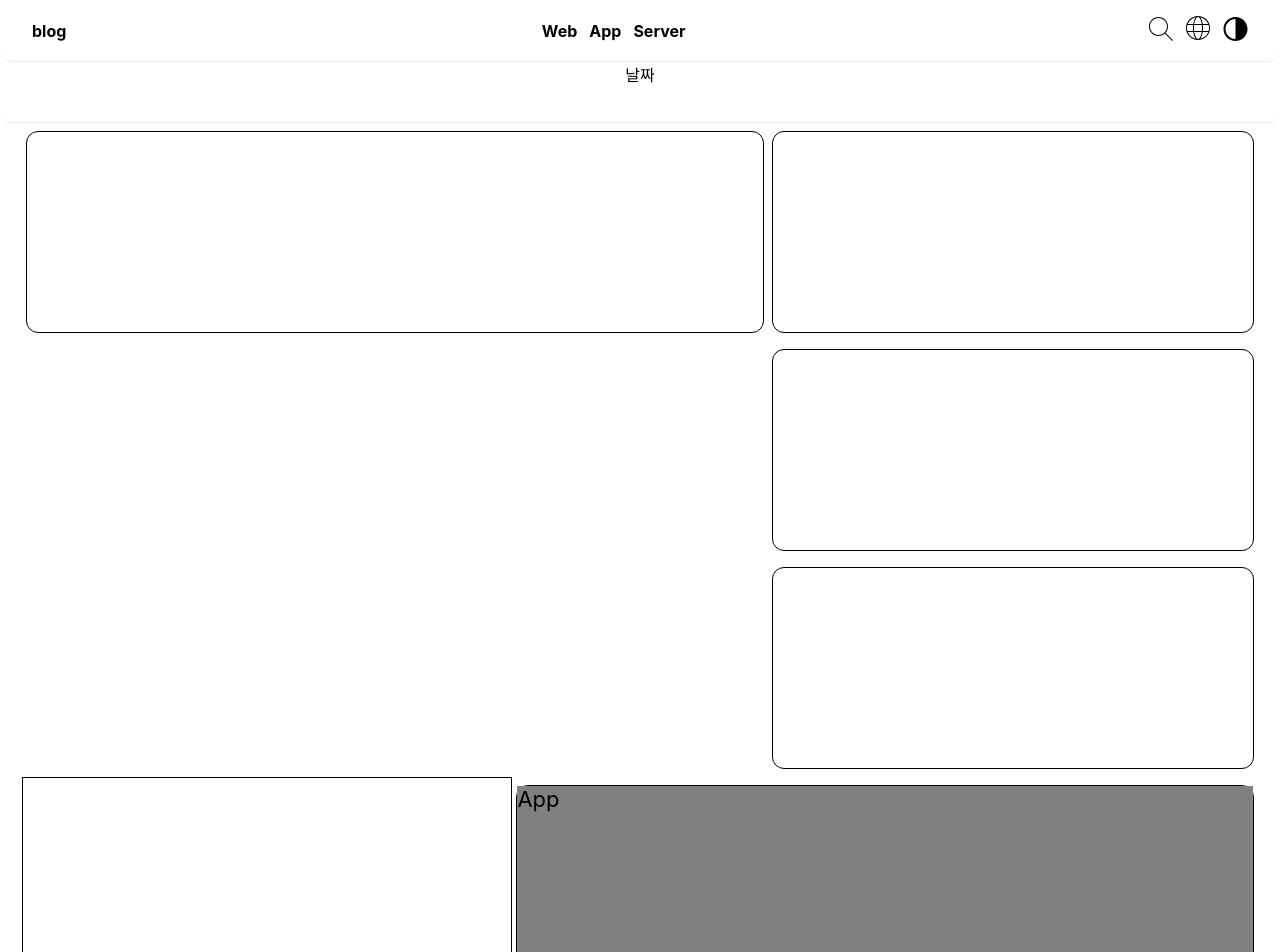
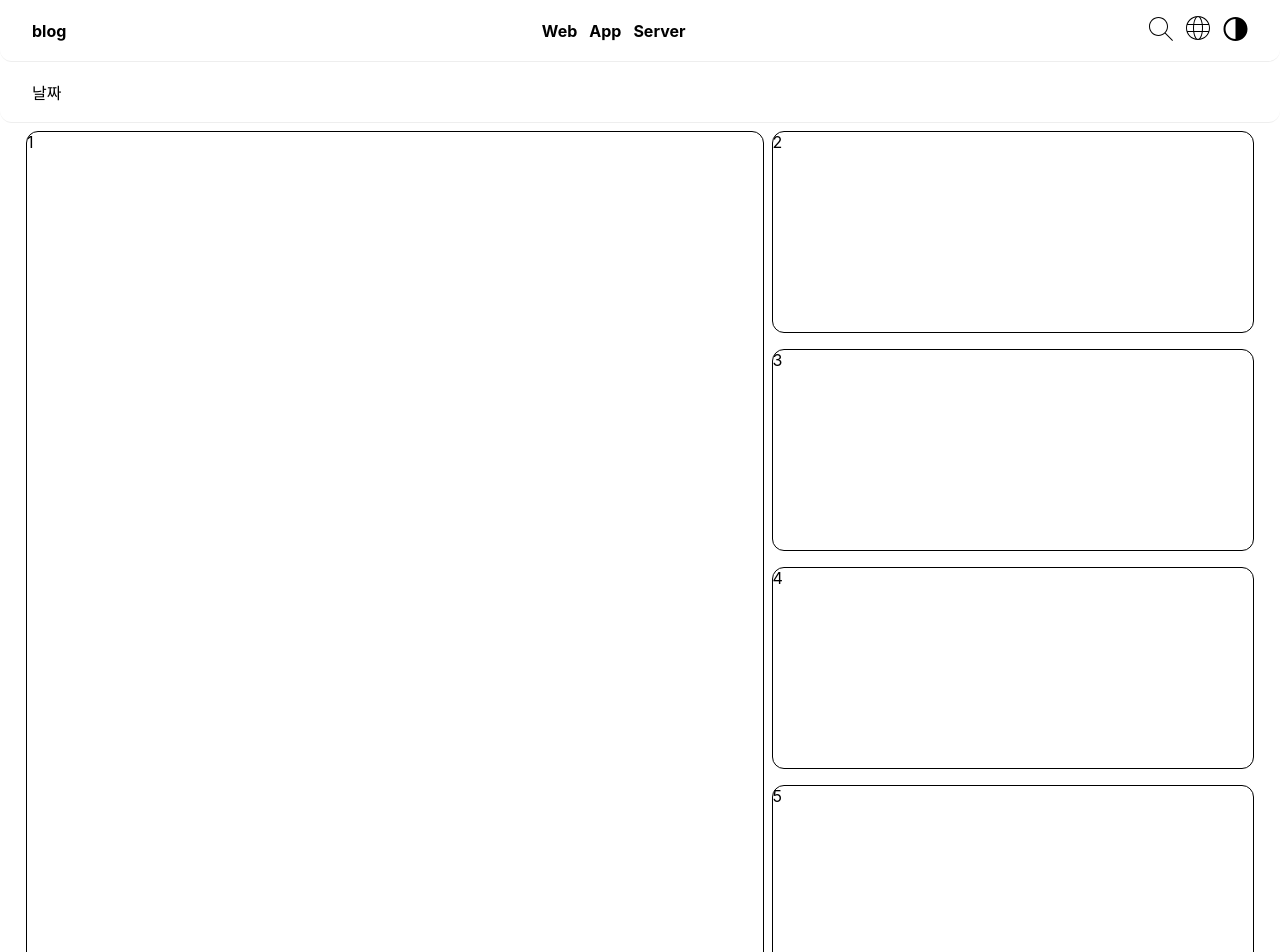
Before and after one commit to risio7001/sun1lim, a React (Create React App) app: page / in a window 1280 px wide. Shown: the top 952 px of the page. Built offline with nearby package versions, Linux system fonts and the light colour scheme.

Commit message:
퍼블리싱 조금 추가

```diff
--- a/src/component/Main.js
+++ b/src/component/Main.js
@@ -9,6 +9,7 @@ const Main = () => {
 
     const ppp = useCallback(() =>{
         setOoo(state.header);
+        console.log(state.header);
     },[]);
 
     useEffect(()=>{
@@ -18,55 +19,72 @@ const Main = () => {
 
     const dummy = [
         {
-            "title":"123",
+            "title":"1",
             'content':'456',
         },
         {
-            "title":"adfads",
+            "title":"2",
             'content':'1',
         },
         {
-            "title":"dfgd1",
+            "title":"3",
+            'content':'123dgsdfgw43t43gdfsg',
+        },
+        {
+            "title":"4",
+            'content':'123dgsdfgw43t43gdfsg',
+        },
+        {
+            "title":"5",
+            'content':'123dgsdfgw43t43gdfsg',
+        },
+        {
+            "title":"6",
+            'content':'123dgsdfgw43t43gdfsg',
+        },
+        {
+            "title":"7",
             'content':'123dgsdfgw43t43gdfsg',
         },
     ]
 
     return <>
         <div className="frame">
-            <div style={{ border:'1px solid', borderRadius:'12px', margin:'8px 4px', height:'200px', width:'60%', flexDirection:'column', position:'sticky', transition:'0.2s', top: ooo ? '128px' : '68px'}}>
+            <div style={{ border:'1px solid', borderRadius:'12px', margin:'8px 4px', height:ooo ? `${window.innerHeight-140}px` : `${window.innerHeight-80}px`, width:'60%', flexDirection:'column', position:'sticky', transition:'0.2s', top: ooo ? '128px' : '68px'}}>
                 <div style={{}}>
-
+                    {dummy[0].title}
                 </div>
             </div>
             <div style={{ width:'40%', flexDirection:'column'}}>
                 {dummy.map((items, index) => (
-                    <div key={index} style={{padding:'8px 4px'}}>
+                    <div key={index} style={{ padding:index === 0 ?'0': '8px 4px' }}>
 
-                        <div style={{borderRadius:'12px', border:'1px solid', height: '200px' }}>
+                        {index === 0 ? null :
+                            <div style={{ borderRadius: '12px', border: '1px solid', height: '200px' }}>
+                                {items.title}
+                            </div>
+                        }
 
-                        </div>
 
                     </div>
                 ))}
             </div>
-
         </div>
 
         <div className="frame">
             <div style={{ width: '40%', flexDirection: 'column' }}>
                 {dummy.map((items, index) => (
-                    <div  key={index}>
-
-                        <div style={{ border: '1px solid', height: '200px' }}>
+                    <div key={index} style={{padding:'8px 4px'}}>
+                        <div style={{borderRadius:'12px', border:'1px solid', height: '200px' }}>
 
                         </div>
-
                     </div>
                 ))}
             </div>
+
             <div style={{ border:'1px solid', borderRadius:'12px', margin:'8px 4px', height:'200px', width:'60%', flexDirection:'column', position:'sticky', transition:'0.2s', top: ooo ? '128px' : '68px'}}>
-                <div style={{ backgroundColor: 'grey', height: '200px' }}>
-                    <p style={{fontSize:'22px', margin:0}}>App</p>
+                <div style={{}}>
+
                 </div>
             </div>
         </div>
--- a/src/header/Header.js
+++ b/src/header/Header.js
@@ -27,7 +27,6 @@ const Header = () =>{
     },[reSize])
 
     const scroll = useCallback(() => {
-        // console.log(state.header)
         bef = aft;
 
         aft = window.scrollY;
@@ -84,7 +83,7 @@ const Header = () =>{
                 </p>
             </div>
         </div>
-        <div style={{ textAlign:'center', padding:'0 32px', transition: '0.2s', borderRadius:'12px', borderBottom:'1px #eee solid', backgroundColor:'white', height:'60px', position:'sticky', top: header ? '60px' : 0 , zIndex:99}}>
+        <div style={{ display:'flex',flexDirection:'column', justifyContent:'center', padding:'0 32px', transition: '0.2s', borderRadius:'12px', borderBottom:'1px #eee solid', backgroundColor:'white', height:'60px', position:'sticky', top: header ? '60px' : 0 , zIndex:99}}>
             {/* <p style={{alignSelf:'center'}}> */}
             날짜
             {/* </p> */}
```
